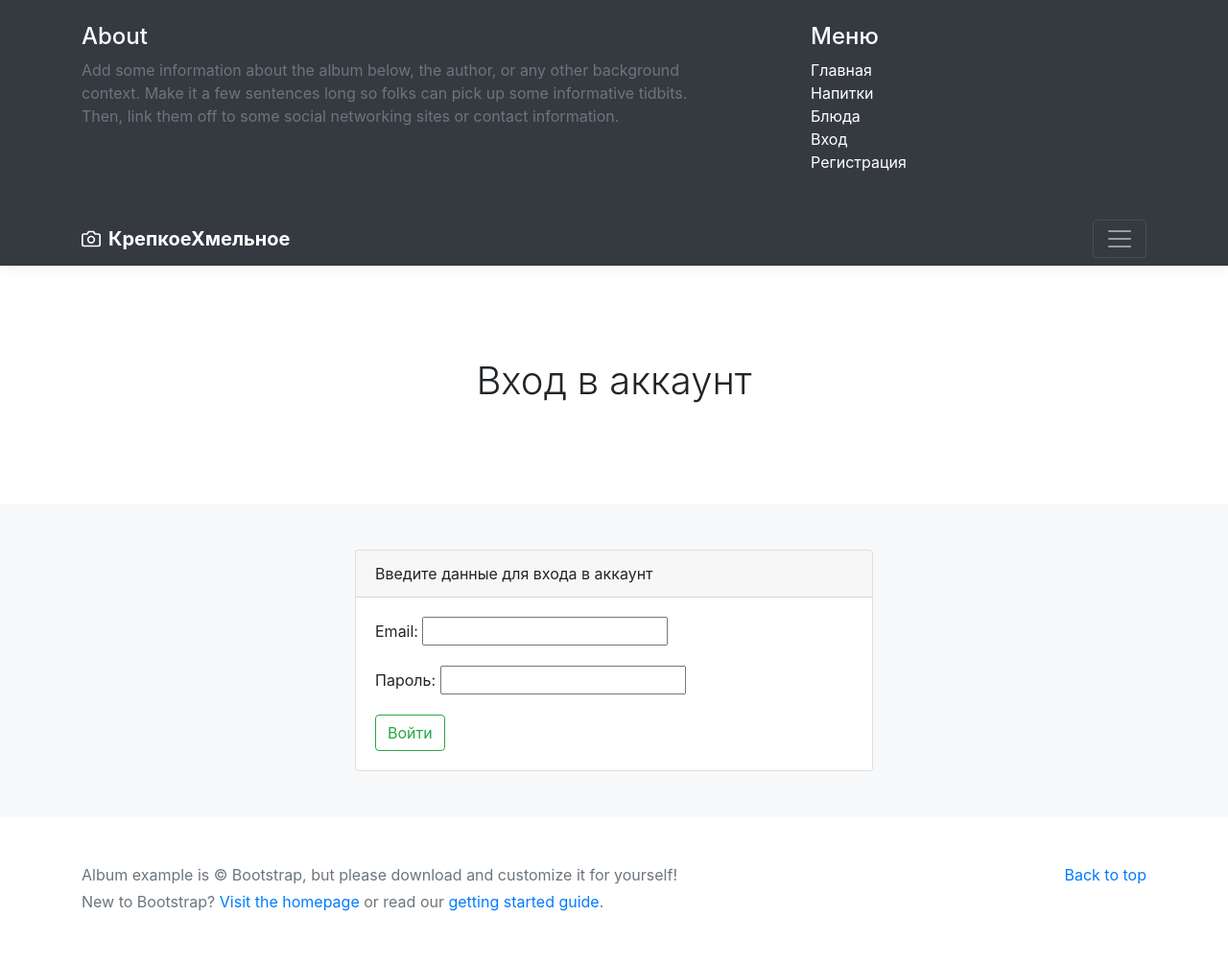
After one commit to DmitryTaushev/Bar, a Django app: page /users/ in a window 1280 px wide, after a click that opens the changed part. The commit adds this page. Shown: the whole page at 96% size. Run offline with Django 5.2, Linux system fonts and the light colour scheme; some libraries are stand-ins or nearby versions.

Commit message:
1.Добавлен функционал авторизации пользователя

```diff
--- a/drinks/templates/drinks/base.html
+++ b/drinks/templates/drinks/base.html
@@ -29,7 +29,13 @@
                         <li><a href="{% url 'drinks:index' %}" class="text-white">Главная</a></li>
                         <li><a href="{% url 'drinks:types' %}" class="text-white">Напитки</a></li>
                         <li><a href="{% url 'dishes:dishes' %}" class="text-white">Блюда</a></li>
-                        <li><a href="{% url 'users:user_register' %}" class="text-white">Регистрация</a></li>
+                        {% if user.is_authenticated %}
+                            <li><a href="{% url 'users:user_login' %}" class="text-white">Профиль</a></li>
+                            <li><a href="{% url 'users:user_register' %}" class="text-white">Выход</a></li>
+                        {% else %}
+                            <li><a href="{% url 'users:user_login' %}" class="text-white">Вход</a></li>
+                            <li><a href="{% url 'users:user_register' %}" class="text-white">Регистрация</a></li>
+                        {% endif %}
 
 
                     </ul>
--- a/users/forms.py
+++ b/users/forms.py
@@ -15,3 +15,7 @@ class UserRegisterForm(forms.ModelForm):
         if cleaned_data['password'] != cleaned_data['password2']:
             raise forms.ValidationError('Пароли не совпадают!!!')
         return cleaned_data['password2']
+
+class UserLoginForm(forms.Form):
+    email = forms.EmailField()
+    password= forms.CharField(label = 'Пароль',widget=forms.PasswordInput)
--- /dev/null
+++ b/users/templates/users/user_login.html
@@ -0,0 +1,18 @@
+{% extends 'drinks/base.html' %}
+{% block content %}
+<div class="row">
+    <div class="col-3"></div>
+    <div class="col-6">
+        <div class="card">
+            <div class="card-header">Введите данные для входа в аккаунт</div>
+            <div class="card-body">
+                <form method="post" enctype="multipart/form-data">
+                    {% csrf_token %}
+                    {{ form.as_p }}
+                    <button type="submit" class="btn btn-outline-success">Войти</button>
+                </form>
+            </div>
+        </div>
+    </div>
+</div>
+{% endblock %}
--- a/users/templates/users/user_register.html
+++ b/users/templates/users/user_register.html
@@ -4,7 +4,7 @@
     <div class="col-3"></div>
     <div class="col-6">
         <div class="card">
-            <div class="card-header">
+            <div class="card-header">Введите необходимые данные</div>
                 <div class="card-body">
                     <form method="post" enctype="multipart/form-data">
                         {% csrf_token %}
@@ -15,6 +15,6 @@
                 <div class="card-footer"></div>
             </div>
         </div>
-    </div>
 </div>
+
 {% endblock %}
--- a/users/urls.py
+++ b/users/urls.py
@@ -6,5 +6,6 @@ from users.views import *
 app_name = UsersConfig.name
 
 urlpatterns = [
+    path('',user_login_view,name='user_login'),
     path('register/',user_register_view,name='user_register'),
 ]
--- a/users/views.py
+++ b/users/views.py
@@ -2,9 +2,11 @@
 from django.shortcuts import render,reverse
 
 
-from django.http import HttpResponseRedirect
+from django.http import HttpResponseRedirect,HttpResponse
 
-from users.forms import UserRegisterForm
+from django.contrib.auth import authenticate,login,logout
+
+from users.forms import UserRegisterForm,UserLoginForm
 
 def user_register_view(request):
     if request.method == "POST":
@@ -15,9 +17,26 @@ def user_register_view(request):
             print(form.cleaned_data['password'])
             new_user.set_password(form.cleaned_data['password'])
             new_user.save()
-            return HttpResponseRedirect(reverse('dogs:index'))
+            return HttpResponseRedirect(reverse('users:user_login'))
     context = {
         'title':'Создать аккаунт',
         'form':UserRegisterForm
     }
     return render(request,'users/user_register.html',context=context)
+
+def user_login_view(request):
+    if request.method == "POST":
+        form = UserLoginForm(request.POST)
+        if form.is_valid():
+            cleaned_data = form.cleaned_data
+            user = authenticate(email=cleaned_data['email'],password=cleaned_data['password'])
+            if user is not None:
+                if user.is_active:
+                    login(request,user)
+                    return HttpResponseRedirect(reverse('drinks:index'))
+            return HttpResponseRedirect('Вы не зарегистрированы, либо неверный пароль, либо вы забанены')
+    context = {
+        'title':'Вход в аккаунт',
+        'form': UserLoginForm
+    }
+    return render(request,'users/user_login.html',context=context)
```
